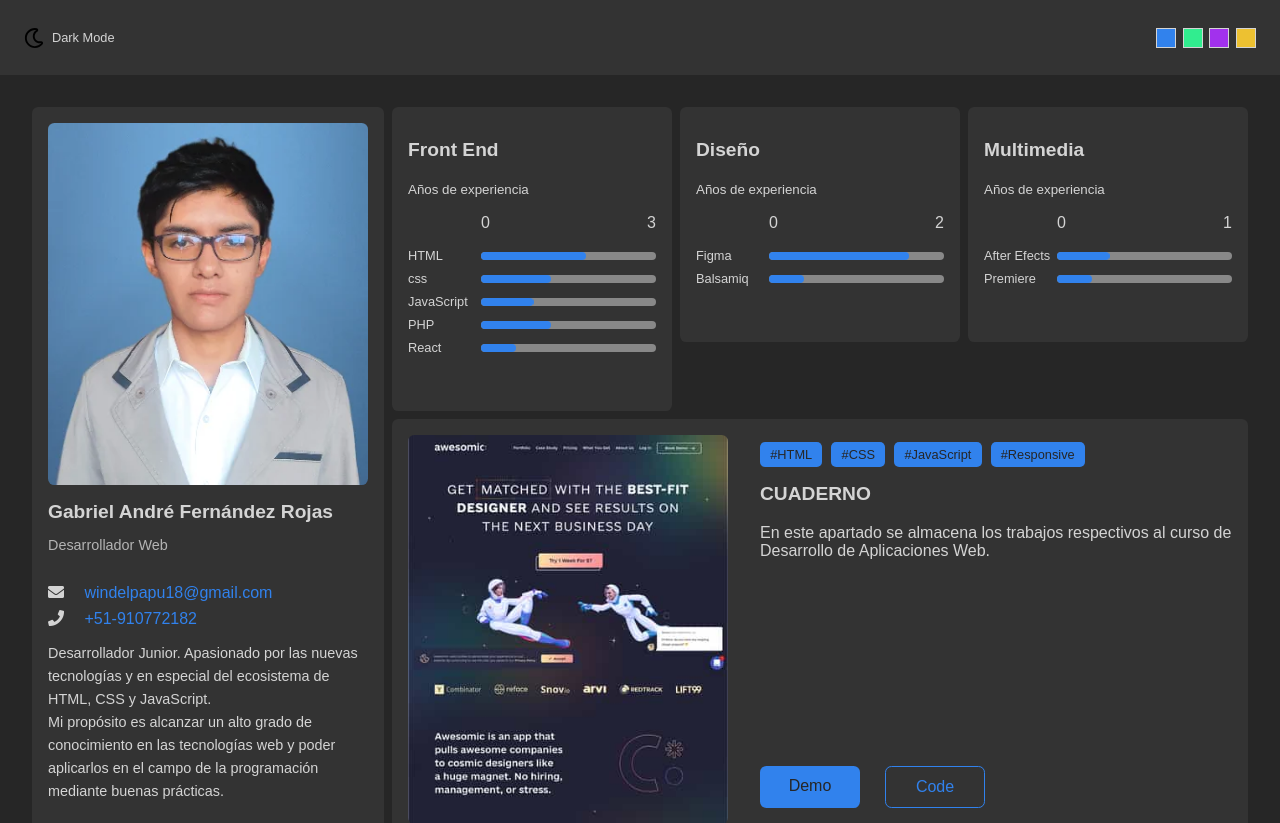
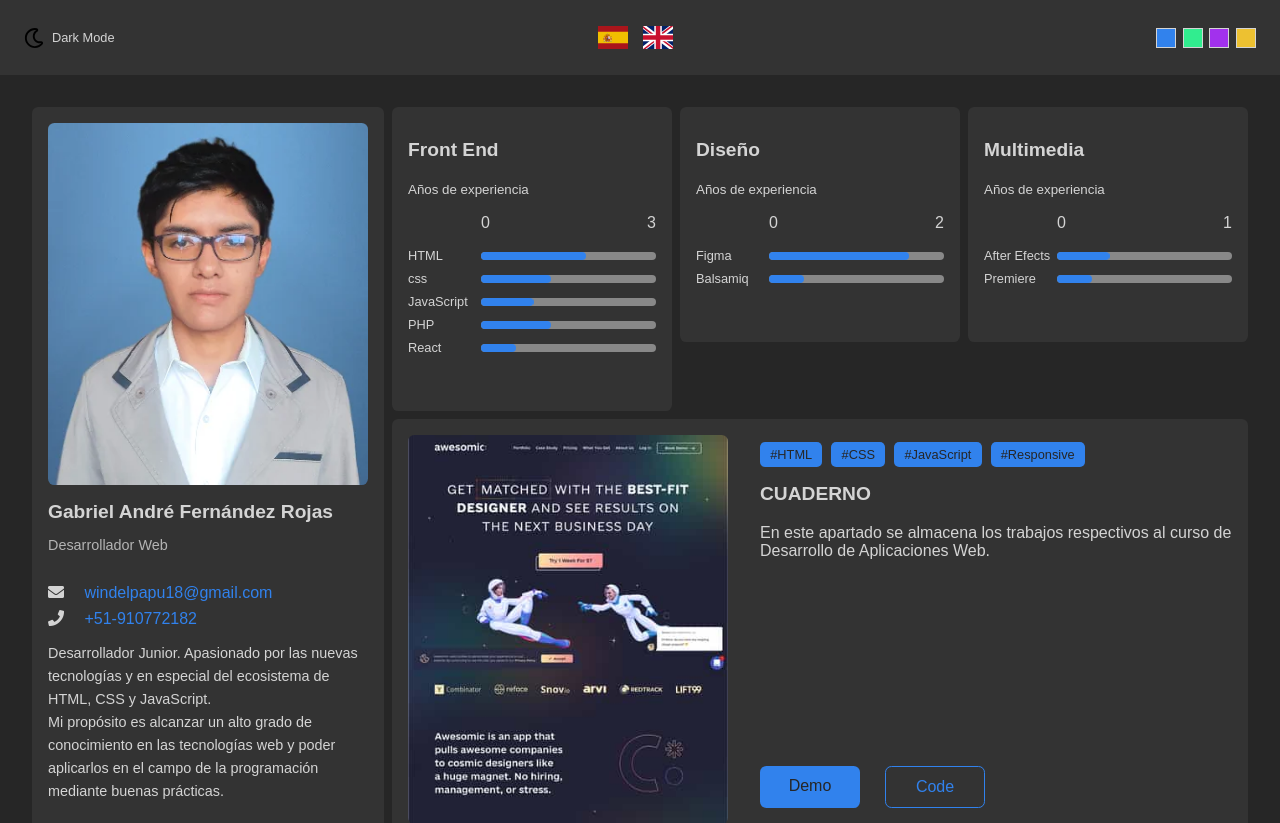
Before and after one commit to SkynetNemesis/PORTAFOLIO, a plain HTML site: page index.html in a window 1280 px wide. Shown: the top 823 px of the page. Drawn offline with Linux system fonts and the light colour scheme; the site is published under a folder, as on GitHub Pages, so addresses that start at the root find nothing.

Commit message:
Actualización de index.html

```diff
--- a/index.html
+++ b/index.html
@@ -20,10 +20,10 @@
       </div>
       <div id="flags" class="flags">
         <div class="flags_item" data-language="es">
-          <img src="/assets/icons/es.svg" alt="">
+          <img src="assets/icons/es.svg" alt="">
         </div>
         <div class="flags_item" data-language="en">
-          <img src="/assets/icons/gb.svg" alt="">
+          <img src="assets/icons/gb.svg" alt="">
         </div>
       </div>
       <div id="toggle-colors" class="colors">
```
